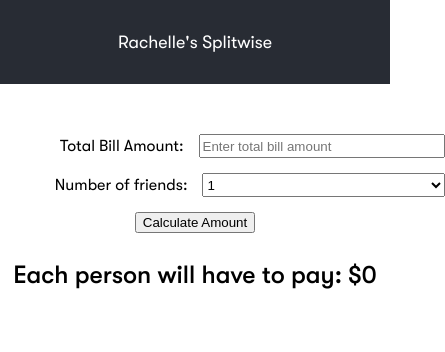
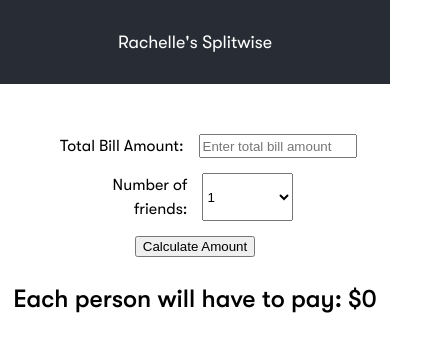
Before and after one commit to rachellesg/splitwise, a React (Create React App) app: page / in a window 390 px wide. Shown: the top 352 px of the page, 445 px wide, since content can reach past the window. Built offline with nearby package versions, Linux system fonts and the light colour scheme.

Commit message:
Add a lil responsive

```diff
--- a/src/App.js
+++ b/src/App.js
@@ -22,6 +22,10 @@ export default App;
 const Container = styled.div`
   width: 100%;
   margin: 0 auto;
-  max-width: 900px;
+  max-width: 1024px;
   padding: 50px 0;
+
+  @media only screen and (max-width: 414px) {
+    max-width: 414px;
+  }
 `;
--- a/src/components/Form/index.jsx
+++ b/src/components/Form/index.jsx
@@ -67,7 +67,7 @@ const FormWrapper = styled.div`
 const InputWrapper = styled.div`
   display: inline-flex;
   margin: 0 0 15px;
-  min-width: 500px;
+  min-width: 50%;
   label {
     width: 50%;
     text-align: right;
@@ -81,7 +81,7 @@ const InputWrapper = styled.div`
 const SelectWrapper = styled.div`
   display: inline-flex;
   margin: 0 0 15px;
-  min-width: 500px;
+  min-width: 50%;
   label {
     width: 50%;
     text-align: right;
```
